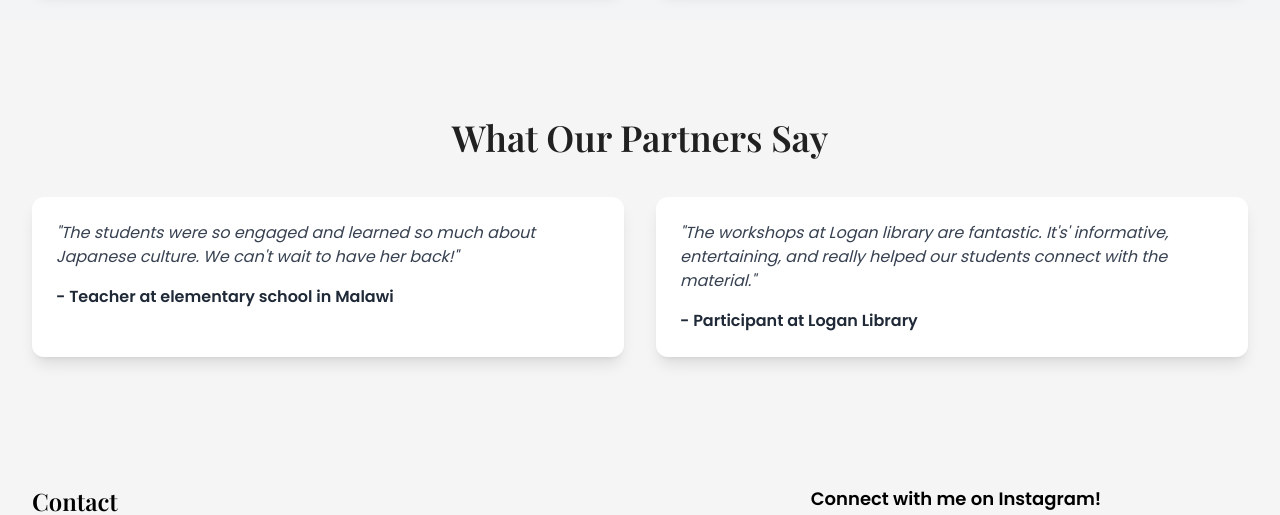
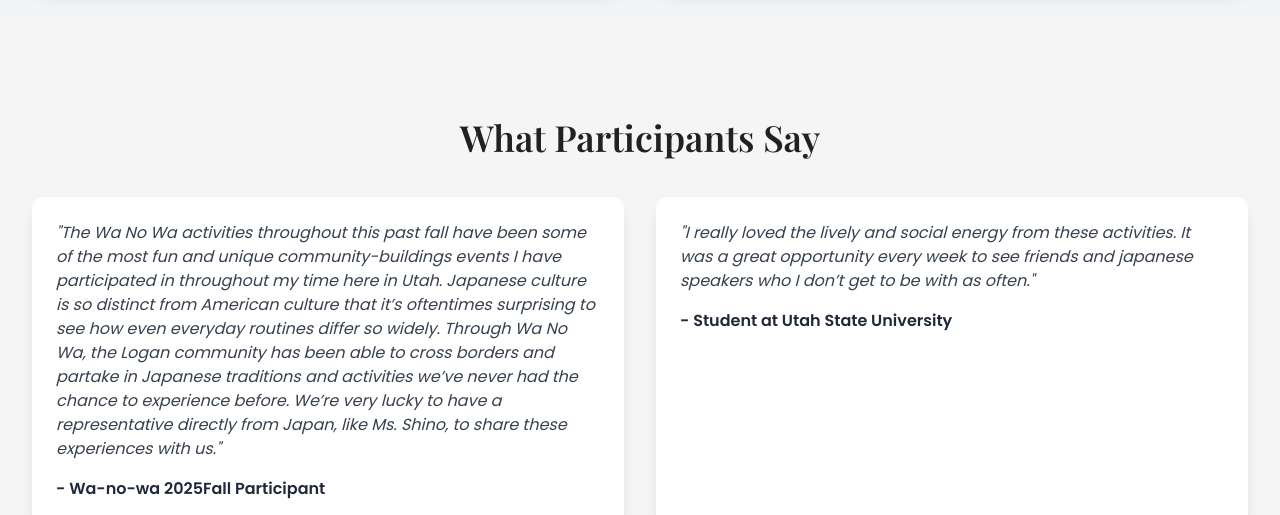
Before and after one commit to shino-hash/joicoordinator_shino, a plain HTML site: page index.html in a window 1280 px wide. Shown: the part 3790-4305 px from the top of the page. Drawn offline with nearby package versions, Linux system fonts and the light colour scheme.

Commit message:
パートナーが言ったこと

```diff
--- a/index.html
+++ b/index.html
@@ -221,15 +221,15 @@
 
     <!-- What Our Partners Say -->
     <section class="container mx-auto p-8 my-16 fade-in-section">
-        <h2 class="text-4xl font-bold text-center mb-10 text-indigo-blue">What Our Partners Say</h2>
+        <h2 class="text-4xl font-bold text-center mb-10 text-indigo-blue">What Participants Say</h2>
         <div class="grid grid-cols-1 md:grid-cols-2 gap-8">
             <div class="bg-white p-6 rounded-xl shadow-lg">
-                <p class="text-gray-700 italic mb-4">"The students were so engaged and learned so much about Japanese culture. We can't wait to have her back!"</p>
-                <p class="font-semibold text-gray-800">- Teacher at elementary school in Malawi</p>
+                <p class="text-gray-700 italic mb-4">"The Wa No Wa activities throughout this past fall have been some of the most fun and unique community-buildings events I have participated in throughout my time here in Utah. Japanese culture is so distinct from American culture that it’s oftentimes surprising to see how even everyday routines differ so widely. Through Wa No Wa, the Logan community has been able to cross borders and partake in Japanese traditions and activities we’ve never had the chance to experience before. We’re very lucky to have a representative directly from Japan, like Ms. Shino, to share these experiences with us."</p>
+                <p class="font-semibold text-gray-800">- Wa-no-wa 2025Fall Participant</p>
             </div>
             <div class="bg-white p-6 rounded-xl shadow-lg">
-                <p class="text-gray-700 italic mb-4">"The workshops at Logan library are fantastic. It's' informative, entertaining, and really helped our students connect with the material."</p>
-                <p class="font-semibold text-gray-800">- Participant at Logan Library</p>
+                <p class="text-gray-700 italic mb-4">"I really loved the lively and social energy from these activities. It was a great opportunity every week to see friends and japanese speakers who I don’t get to be with as often."</p>
+                <p class="font-semibold text-gray-800">- Student at Utah State University</p>
             </div>
         </div>
     </section>
```
